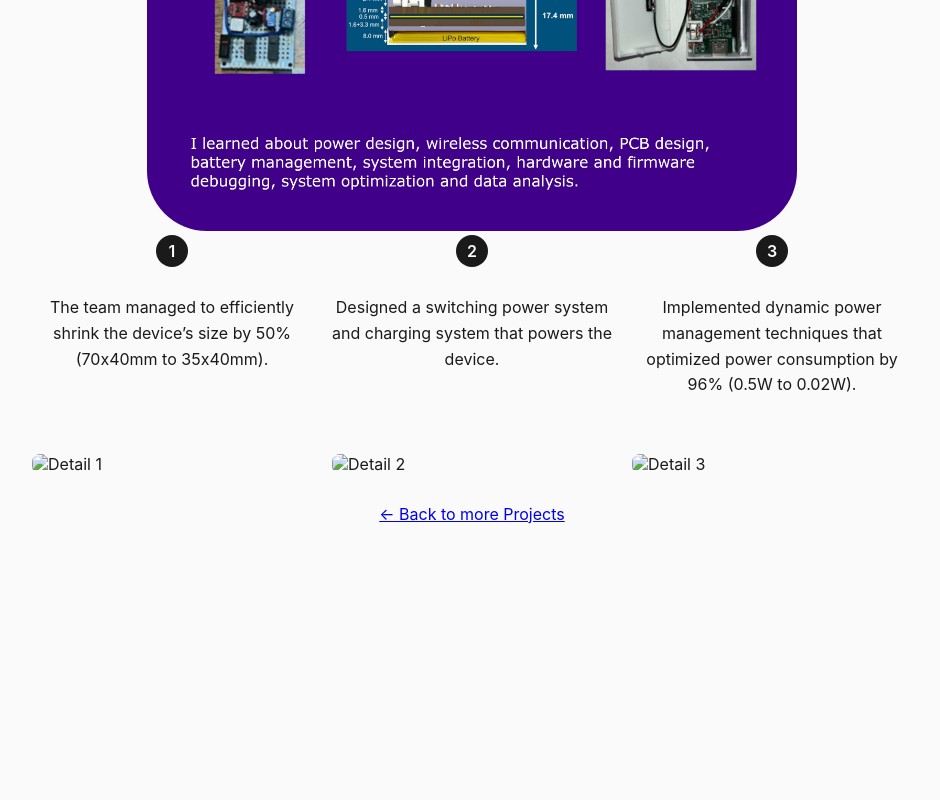
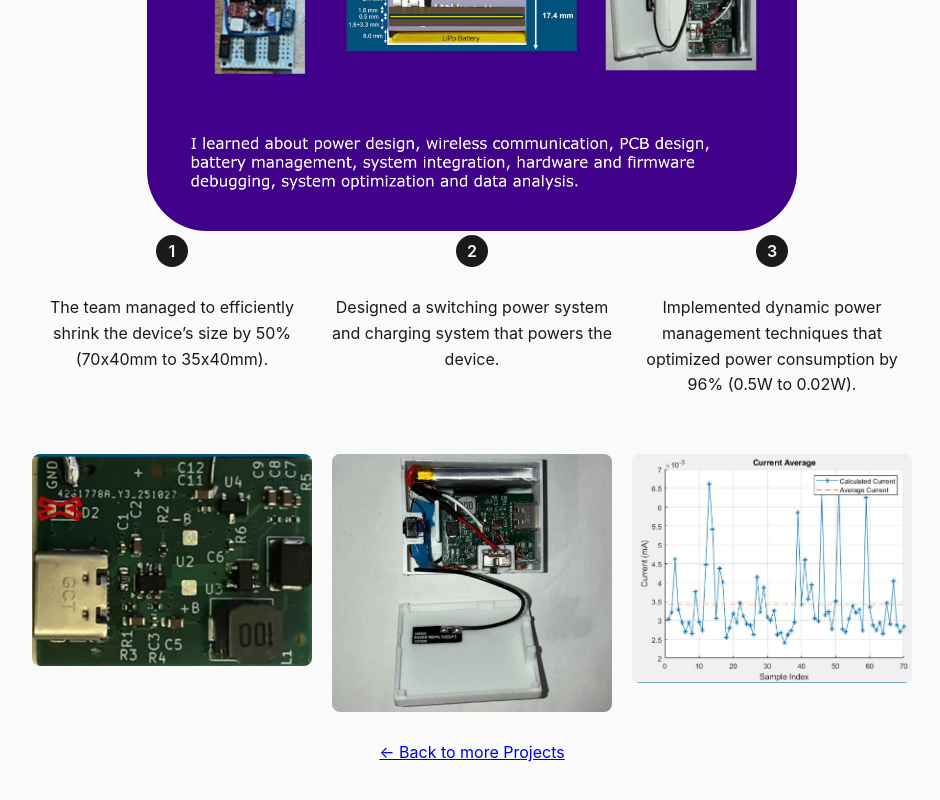
Before and after one commit to Silver-G-Eng/Projects, a plain HTML site: page page1.html in a window 1280 px wide. Shown: the part 889-1689 px from the top of the page, without its empty margins (168-1108 px from the left). Before the commit the page ends 1489 px from the top, so only its background shows below. Drawn offline with Linux system fonts and the light colour scheme.

Commit message:
Add files via upload

```diff
--- a/page1.html
+++ b/page1.html
@@ -43,15 +43,15 @@
 
     <div class="image-row">
       <div class="image-col">
-        <img src="img/SP_1.jpeg" alt="Detail 1">
+        <img src="img/SP_1.jpg" alt="Detail 1">
       </div>
 
       <div class="image-col">
-        <img src="img/SP_2.jpeg" alt="Detail 2">
+        <img src="img/SP_2.jpg" alt="Detail 2">
       </div>
 
       <div class="image-col">
-        <img src="img/SP_3.jpeg" alt="Detail 3">
+        <img src="img/SP_3.jpg" alt="Detail 3">
       </div>
     </div>
 
```
